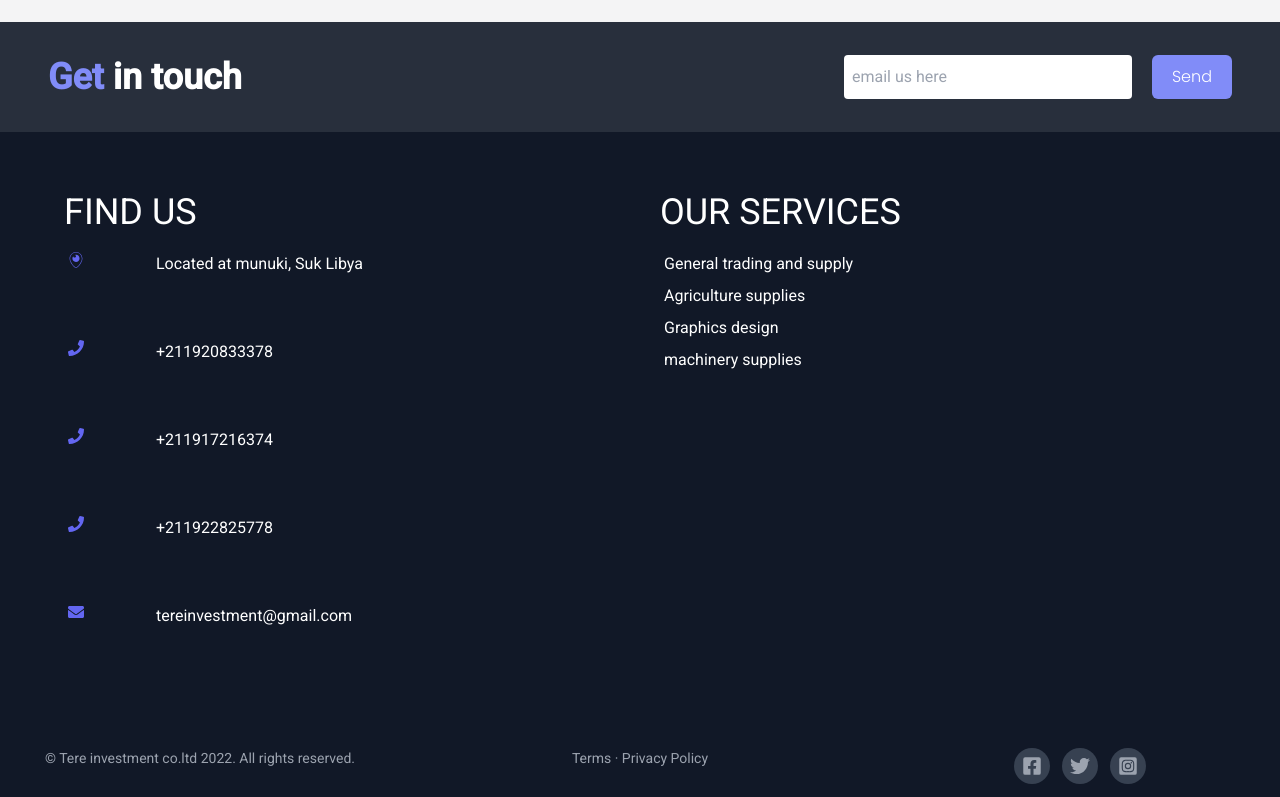
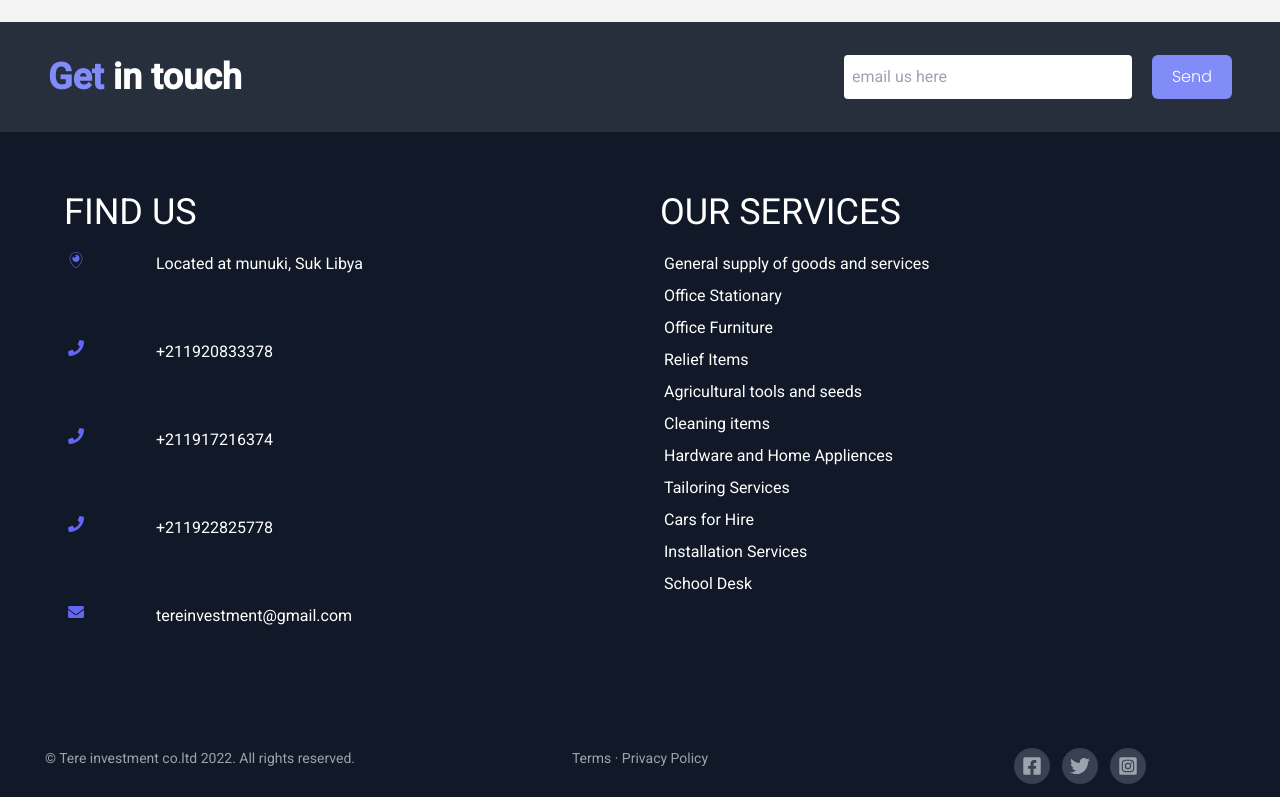
Before and after one commit to vipsamo/Teraan-ogistcs, a React (Create React App) app: page / in a window 1280 px wide. Shown: the part 1416-2213 px from the top of the page. Built offline with nearby package versions, Linux system fonts and the light colour scheme.

Commit message:
new updates

```diff
--- a/src/components/Footer.jsx
+++ b/src/components/Footer.jsx
@@ -61,10 +61,17 @@ const Footer = () => {
         <div>
           <h1 className="pt-2 pb-4 text-4xl ">OUR SERVICES</h1>
           <div >
-            <p className="p-1">General trading and supply</p>
-            <p className="p-1">Agriculture supplies</p>
-            <p className="p-1">Graphics design</p>
-            <p className="p-1">machinery supplies</p>
+            <p className="p-1">General supply of goods and services</p>
+            <p className="p-1">Office Stationary</p>
+            <p className="p-1">Office Furniture</p>
+            <p className="p-1">Relief Items</p>
+            <p className="p-1">Agricultural tools and seeds</p>
+            <p className="p-1">Cleaning items</p>
+            <p className="p-1">Hardware and Home Appliences</p>
+            <p className="p-1">Tailoring Services</p>
+            <p className="p-1">Cars for Hire</p>
+            <p className="p-1">Installation Services</p>
+            <p className="p-1">School Desk</p>
           </div>
 
 
--- a/src/components/Hero.jsx
+++ b/src/components/Hero.jsx
@@ -35,7 +35,7 @@ const Hero = () => {
                Deals in ...
                <TypeAnimation
       sequence={[
-        'General supply of Goods', // Types 'One'
+        'General supply of Goods and services', // Types 'One'
         2000, // Waits 1s
         'Hand washing Facilities', // Deletes 'One' and types 'Two'
         2000, // Waits 2s
--- a/src/pages/Contact.jsx
+++ b/src/pages/Contact.jsx
@@ -1,6 +1,6 @@
 import React, { useRef,useState } from 'react';
 import emailjs from '@emailjs/browser';
-import {  FaEnvelope,FaPhone } from "react-icons/fa";
+import {  FaEnvelope,FaPhone,FaPeriscope } from "react-icons/fa";
 import { ToastContainer, toast } from 'react-toastify';
 import 'react-toastify/dist/ReactToastify.css';
 
@@ -63,8 +63,9 @@ const Contact = () => {
         </div>
         <div>
           <h1 className='text-indigo-600 p-2'>Our address</h1>
-          <div>
-            <p>We Located at munuki, Suk Libya</p>
+          <div className="flex p-1 gap-2 ">
+          <div className="text-indigo-500 size-20"><  FaPeriscope/></div>
+          <p className="flex flex-col"> We Located at munuki, Suk Libya</p>
           </div>
         </div>
       </div>
--- a/src/pages/Services.jsx
+++ b/src/pages/Services.jsx
@@ -5,7 +5,7 @@ import trading from '../assets/trading.jpg'
 
 const services = [
   {
-    name: 'General trading and supply',
+    name: 'General supply of goods and services',
     description:
       ' lorem Lorem ipsum, dolor sit amet consectetur adipisicing elit. Maiores impedit perferendis suscipit eaque, iste dolor cupiditate blanditiis ratione.lorem Lorem ipsum, dolor sit amet consectetur adipisicing elit. Maiores impedit perferendis suscipit eaque, iste dolor cupiditate blanditiis ratione.lorem Lorem ipsum, dolor sit amet consectetur adipisicing elit. Maiores impedit perferendis suscipit eaque, iste dolor cupiditate blanditiis ratione.',
     img: trading,
```
